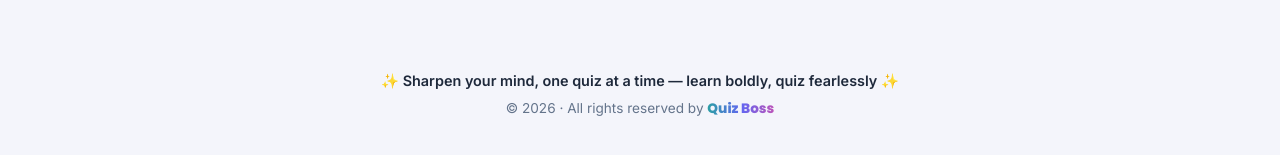
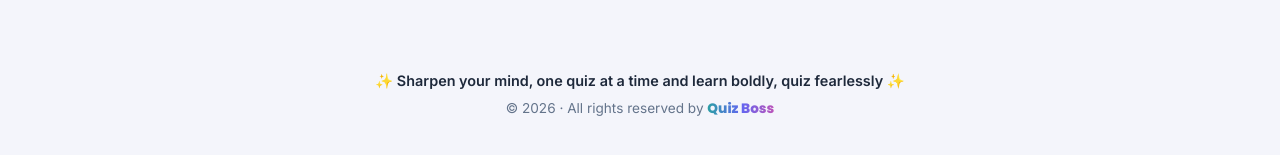
Before and after one commit to SaidurRahman22/quiz-bos, a React (Vite) app in the folder client/: page / in a window 1280 px wide. Shown: the part 603-758 px from the top of the page. Built offline with nearby package versions, Linux system fonts and the light colour scheme; no server answers.

Commit message:
text  issue fix

```diff
--- a/client/src/App.jsx
+++ b/client/src/App.jsx
@@ -38,7 +38,7 @@ export default function App() {
         </Routes>
       </main>
       <footer className="qb-footer">
-        <div className="qb-footer-tag">✨ Sharpen your mind, one quiz at a time — learn boldly, quiz fearlessly ✨</div>
+        <div className="qb-footer-tag">✨ Sharpen your mind, one quiz at a time and learn boldly, quiz fearlessly ✨</div>
         <div className="qb-footer-copy">
           © {new Date().getFullYear()} · All rights reserved by {' '}
           <span className="footer-brand">Quiz Boss</span>
```
